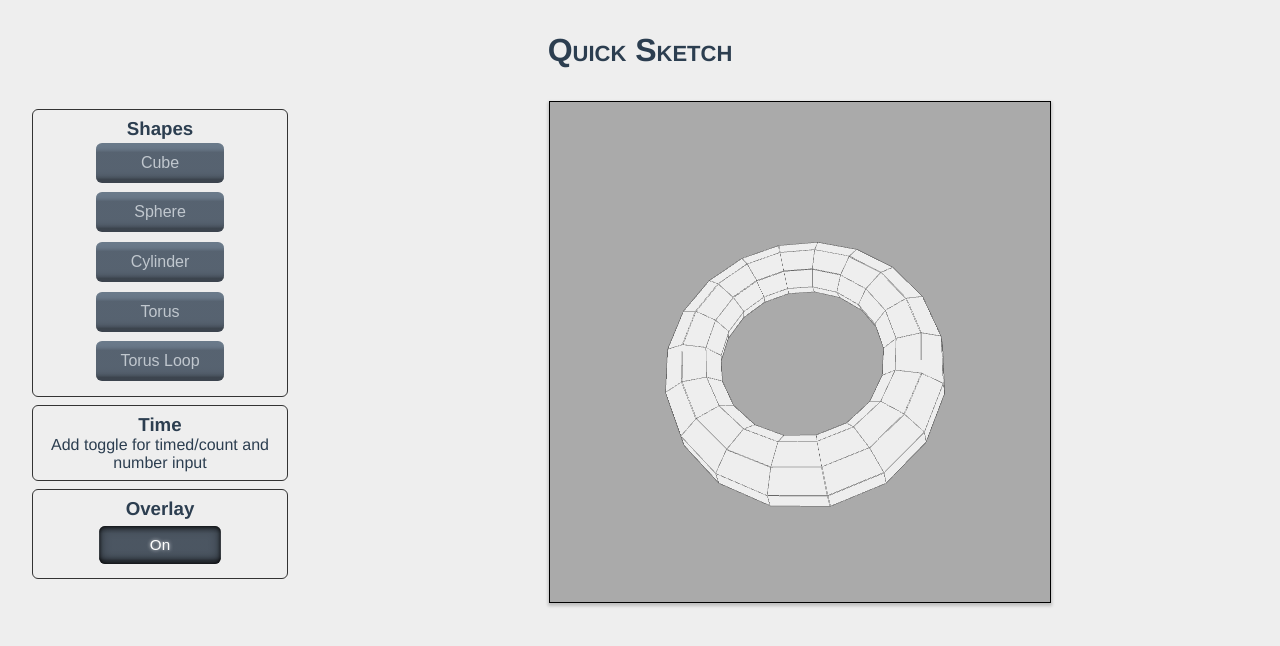
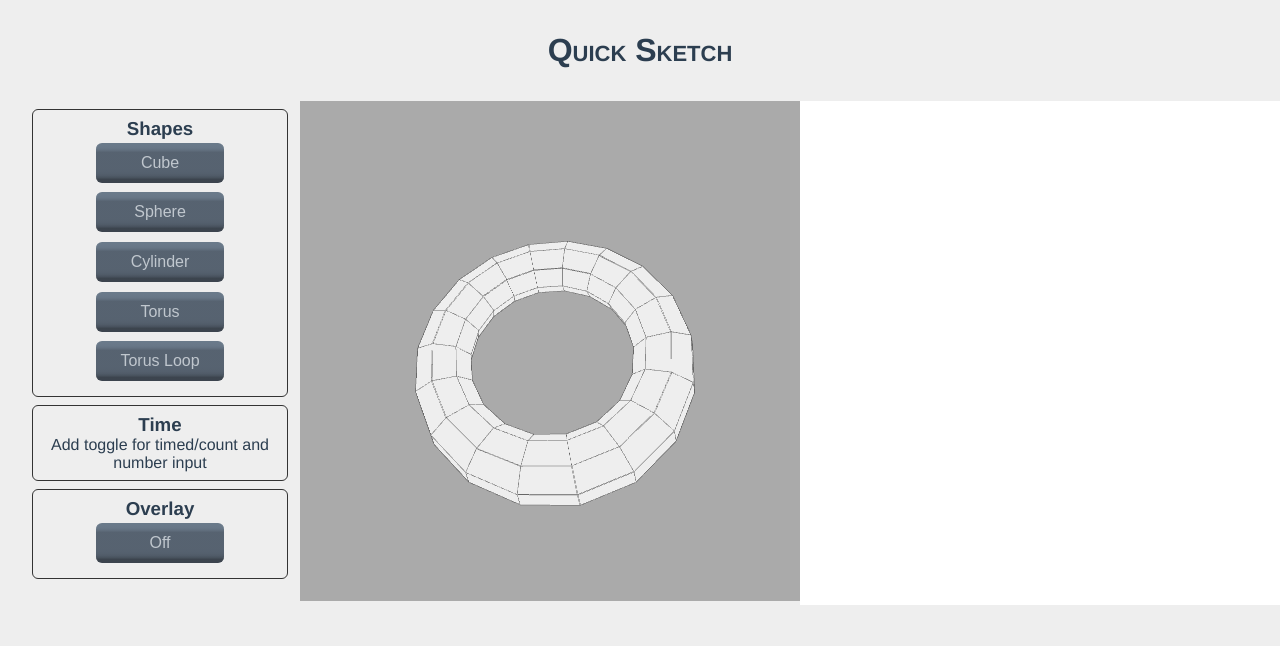
Before and after one commit to terchiem/quick-sketch, a Vue app: page / in a window 1280 px wide. Shown: the top 646 px of the page. Built offline with nearby package versions, Linux system fonts and the light colour scheme.

Commit message:
Add overlay functionality to canvas

```diff
--- a/src/App.vue
+++ b/src/App.vue
@@ -1,8 +1,8 @@
 <template>
   <div id="app">
     <Header />
-    <Controls />
-    <CanvasContainer :width="500" :height="500" />
+    <Controls :toggleOverlay="toggleOverlay" :overlay="overlay" />
+    <CanvasContainer :width="500" :height="500" :overlay="overlay" />
   </div>
 </template>
 
@@ -17,6 +17,16 @@ export default {
     Header,
     CanvasContainer,
     Controls,
+  },
+  data() {
+    return {
+      overlay: false,
+    };
+  },
+  methods: {
+    toggleOverlay: function () {
+      this.overlay = !this.overlay;
+    },
   },
 };
 </script>
--- a/src/components/Canvas2D.vue
+++ b/src/components/Canvas2D.vue
@@ -1,5 +1,5 @@
 <template>
-  <div class="Canvas2D" :style="{ width: width + 'px' }">
+  <div class="Canvas2D" :style="canvasStyle">
     <img
       class="cursor"
       src="../assets/brush.png"
@@ -21,6 +21,10 @@ export default {
     },
     width: {
       type: Number,
+      required: true,
+    },
+    overlay: {
+      type: Boolean,
       required: true,
     },
   },
@@ -58,6 +62,14 @@ export default {
         left: this.cursor.left + "px",
       };
     },
+    canvasStyle: function () {
+      return {
+        width: this.width + "px",
+        backgroundColor: this.overlay
+          ? "rgba(255,255,255,0)"
+          : "rgba(255,255,255,1)",
+      };
+    },
   },
 };
 </script>
@@ -66,10 +78,6 @@ export default {
 .Canvas2D {
   /* position: relative; */
   margin: auto;
-}
-
-#Canvas2D-render {
-  /* background-color: #fff; */
 }
 
 #Canvas2D-render:hover {
--- a/src/components/CanvasContainer.vue
+++ b/src/components/CanvasContainer.vue
@@ -1,7 +1,7 @@
 <template>
   <div class="CanvasContainer" :style="containerSize">
-    <Canvas3D :width="width" :height="height" />
-    <Canvas2D :width="width" :height="height" />
+    <Canvas3D :style="leftTranslate" :width="width" :height="height" />
+    <Canvas2D :style="rightTranslate" :width="width" :height="height" :overlay="overlay" />
   </div>
 </template>
 
@@ -24,29 +24,47 @@ export default {
       type: Number,
       required: true,
     },
+    overlay: {
+      type: Boolean,
+      required: true,
+    },
   },
   computed: {
-    containerSize: function() {
+    containerSize: function () {
       return {
-        width: this.width + 'px',
-        height: this.height + 'px'
-      }
-    }
-  }
+        width: this.width + "px",
+        height: this.height + "px",
+      };
+    },
+    leftTranslate: function () {
+      return {
+        transform: this.overlay
+          ? "translateX(0)"
+          : `translateX(${this.width / -2}px)`,
+      };
+    },
+    rightTranslate: function () {
+      return {
+        transform: this.overlay
+          ? "translateX(0)"
+          : `translateX(${this.width / 2}px)`,
+      };
+    },
+  },
 };
 </script>
 
 <style>
 .CanvasContainer {
+  box-sizing: content-box;
+  margin: 0 auto;
   position: relative;
   display: flex;
-  margin: 0 auto;
-  border: 1px solid #000;
-  box-sizing: content-box;
-  box-shadow: 0 2px 3px 1px rgba(0,0,0,0.2);
+  justify-content: center;
 }
 
 .CanvasContainer > * {
   position: absolute;
+  transition: 0.3s cubic-bezier(0.17, 0.68, 0.52, 1.06);
 }
 </style>
--- a/src/components/Controls.vue
+++ b/src/components/Controls.vue
@@ -24,6 +24,16 @@ import Option from "./Option";
 
 export default {
   name: "Controls",
+  props: {
+    toggleOverlay: {
+      type: Function,
+      required: true,
+    },
+    overlay: {
+      type: Boolean,
+      required: true,
+    },
+  },
   components: {
     Option,
   },
@@ -56,15 +66,11 @@ export default {
           toggled: false,
         },
       ],
-      overlay: true,
     };
   },
   methods: {
     toggleShape: function (id) {
       this.shapes[id].toggled = !this.shapes[id].toggled;
-    },
-    toggleOverlay: function () {
-      this.overlay = !this.overlay;
     },
   },
   computed: {
```
